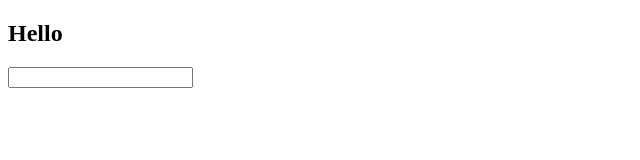
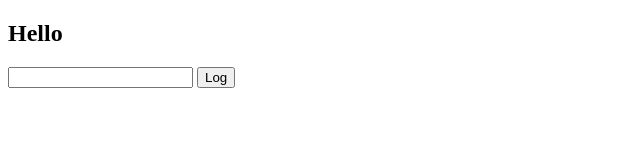
Before and after one commit to Developer27/preProd_Ivanov, a plain HTML site: page Dmytro_Ivanov/index.html in a window 1280 px wide. Shown: the full height of the page, 0-640 px from the left. Drawn offline with Linux system fonts and the light colour scheme.

Commit message:
add button

```diff
--- a/Dmytro_Ivanov/index.html
+++ b/Dmytro_Ivanov/index.html
@@ -9,6 +9,7 @@
 <body>
     <h2>Hello</h2>
     <input type="text">
+    <button class="button">Log</button>
     <div class="main"></div>
 </body>
 </html>
```
